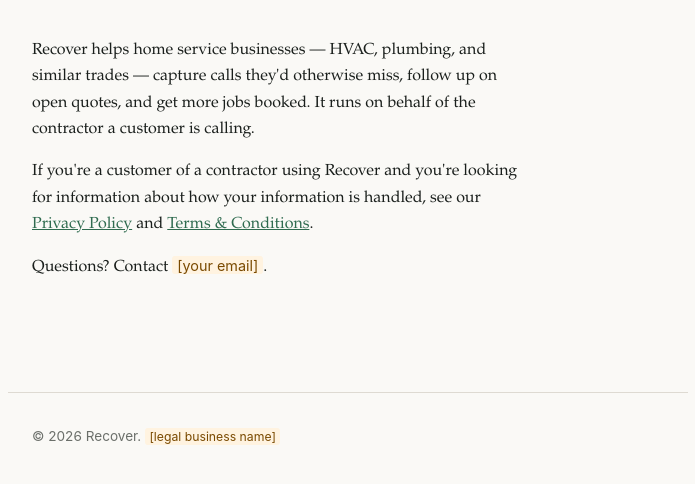
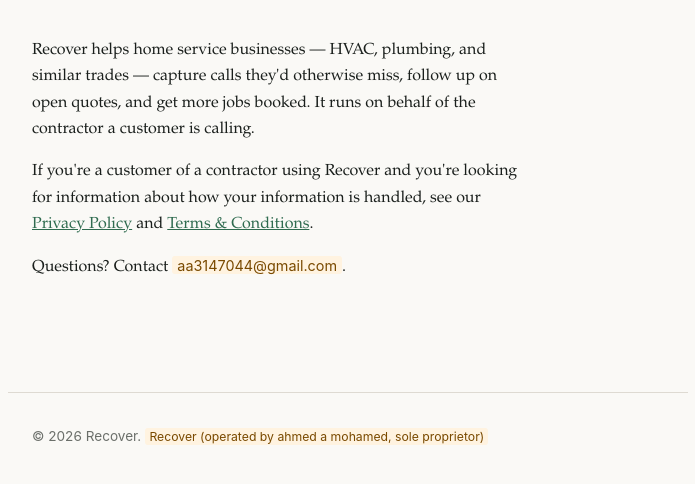
Before and after one commit to whalestear01-del/recover-legal, a plain HTML site: page index.html in a window 1280 px wide. Shown: the part 206-690 px from the top of the page, without its empty margins (292-987 px from the left). Drawn offline with Linux system fonts and the light colour scheme.

Commit message:
Update contact email and legal business name

```diff
--- a/index.html
+++ b/index.html
@@ -29,11 +29,11 @@
   <a href="privacy.html">Privacy Policy</a> and <a href="terms.html">Terms
   &amp; Conditions</a>.</p>
 
-  <p>Questions? Contact <span class="placeholder">[your email]</span>.</p>
+  <p>Questions? Contact <span class="placeholder">aa3147044@gmail.com</span>.</p>
 </div>
 
 <footer class="site">
-  &copy; 2026 Recover. <span class="placeholder">[legal business name]</span>
+  &copy; 2026 Recover. <span class="placeholder">Recover (operated by ahmed a mohamed, sole proprietor)</span>
 </footer>
 </body>
 </html>
```
